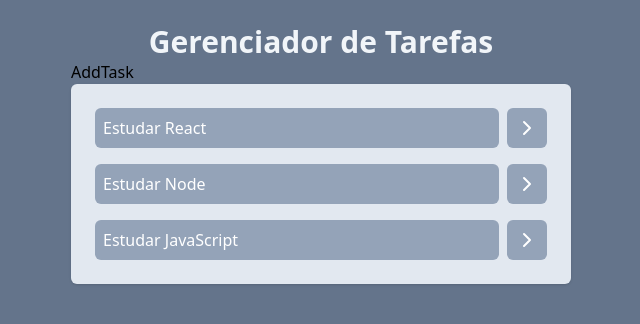
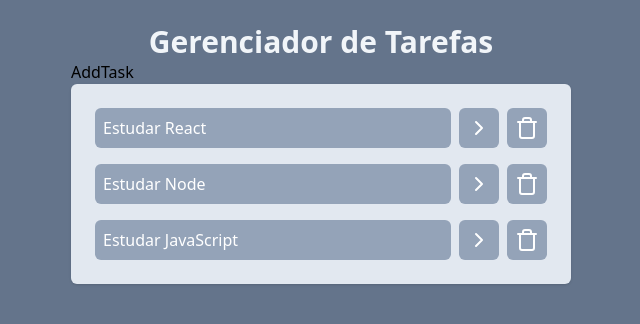
Before and after one commit to matheushromao/ToDoList, a React (Vite) app: page / in a window 1280 px wide. Shown: the top 324 px of the page, without its empty margins (319-959 px from the left). Built offline with nearby package versions, Linux system fonts and the light colour scheme.

Commit message:
estilizando o click
Quando clicar irá passar um traço na tarefa concluída, e também adicionando um novo button de delete

```diff
--- a/src/components/Tasks.jsx
+++ b/src/components/Tasks.jsx
@@ -1,4 +1,4 @@
-import { ChevronRightIcon } from "lucide-react";
+import { ChevronRightIcon, TrashIcon } from "lucide-react";
 
 function Tasks(props) {
   console.log(props);
@@ -6,11 +6,19 @@
     <ul className="space-y-4 bg-slate-200 p-6 rounded-md shadow">
       {props.tasks.map((task) => (
         <li key={task.id} className="flex gap-2">
-          <button className="bg-slate-400 text-left w-full text-white p-2 rounded-md">
+          <button
+            onClick={() => props.onTaskClick(task.id)}
+            className={`bg-slate-400 text-left w-full text-white p-2 rounded-md ${
+              task.isCompleted && "line-through"
+            }`}
+          >
             {task.title}
           </button>
           <button className="bg-slate-400 p-2 rounded-md text-white">
             <ChevronRightIcon />
+          </button>
+          <button className="bg-slate-400 p-2 rounded-md text-white">
+            <TrashIcon />
           </button>
         </li>
       ))}
```
